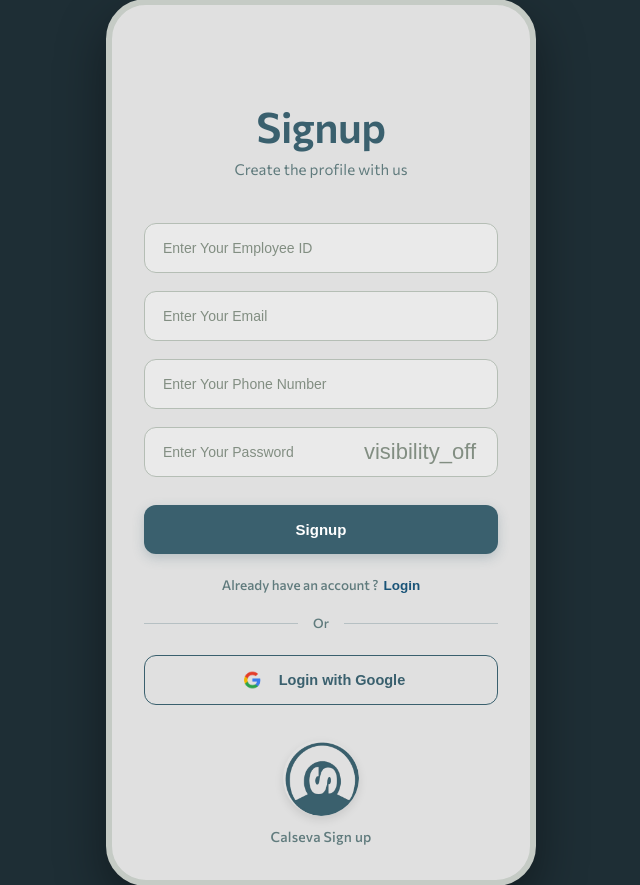
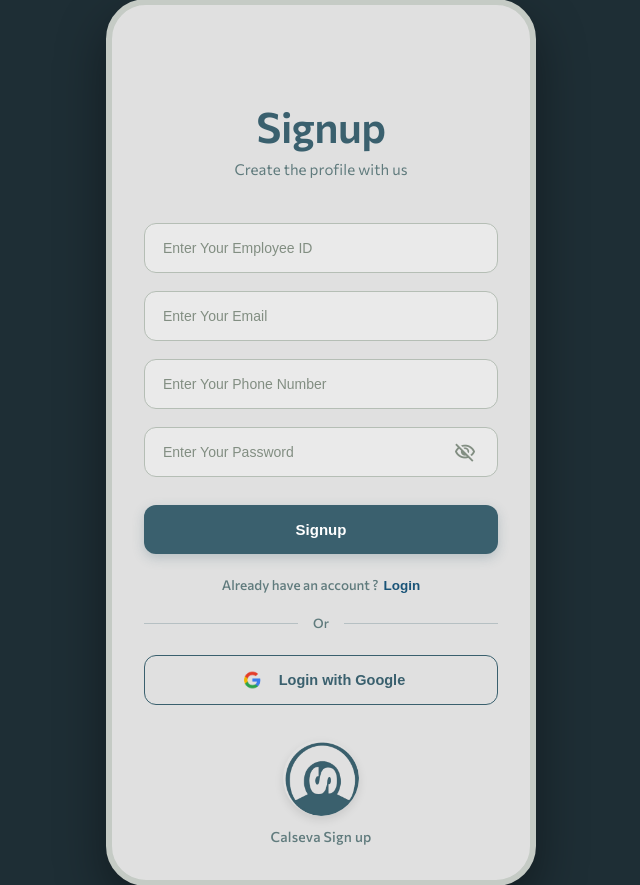
Before and after one commit to parthongit89/CalsevaV2, a Flask app: page /cal-signup/cal-signup.html in a window 1280 px wide. Shown: the part 21-906 px from the top of the page, without its empty margins (319-959 px from the left). Run offline with Flask 3, Linux system fonts and the light colour scheme; some web fonts are replaced.

Commit message:
Inject font-family property into material-symbols-outlined class selectors on all 14 pages

```diff
--- a/templates/cal-signup/cal-signup.html
+++ b/templates/cal-signup/cal-signup.html
@@ -179,6 +179,8 @@
     }
 
     .material-symbols-outlined {
+      font-family: 'Material Symbols Outlined';
+
       font-variation-settings:
       'FILL' 0,
       'wght' 400,
--- a/templates/cali-report/cali-report.html
+++ b/templates/cali-report/cali-report.html
@@ -133,6 +133,8 @@
     }
 
     .back-btn .material-symbols-outlined {
+      font-family: 'Material Symbols Outlined';
+
       font-size: 26px;
     }
 
@@ -180,6 +182,8 @@
     }
 
     .action-icon-btn .material-symbols-outlined {
+      font-family: 'Material Symbols Outlined';
+
       font-size: 24px;
     }
 
@@ -263,6 +267,8 @@
     }
 
     .step-title .material-symbols-outlined {
+      font-family: 'Material Symbols Outlined';
+
       font-size: 20px;
       transition: transform 0.3s ease;
     }
--- a/templates/caliprofile-pages/guidelines.html
+++ b/templates/caliprofile-pages/guidelines.html
@@ -130,6 +130,8 @@
     }
 
     .back-btn .material-symbols-outlined {
+      font-family: 'Material Symbols Outlined';
+
       font-size: 26px;
     }
 
@@ -171,6 +173,8 @@
     }
 
     .logout-btn .material-symbols-outlined {
+      font-family: 'Material Symbols Outlined';
+
       font-size: 26px;
     }
 
--- a/templates/caliprofile-pages/privacy.html
+++ b/templates/caliprofile-pages/privacy.html
@@ -130,6 +130,8 @@
     }
 
     .back-btn .material-symbols-outlined {
+      font-family: 'Material Symbols Outlined';
+
       font-size: 26px;
     }
 
@@ -171,6 +173,8 @@
     }
 
     .logout-btn .material-symbols-outlined {
+      font-family: 'Material Symbols Outlined';
+
       font-size: 26px;
     }
 
--- a/templates/caliprofile-pages/settings.html
+++ b/templates/caliprofile-pages/settings.html
@@ -135,6 +135,8 @@
     }
 
     .back-btn .material-symbols-outlined {
+      font-family: 'Material Symbols Outlined';
+
       font-size: 26px;
     }
 
@@ -176,6 +178,8 @@
     }
 
     .logout-btn .material-symbols-outlined {
+      font-family: 'Material Symbols Outlined';
+
       font-size: 26px;
     }
 
--- a/templates/caliprofile-pages/support.html
+++ b/templates/caliprofile-pages/support.html
@@ -133,6 +133,8 @@
     }
 
     .back-btn .material-symbols-outlined {
+      font-family: 'Material Symbols Outlined';
+
       font-size: 26px;
     }
 
@@ -174,6 +176,8 @@
     }
 
     .logout-btn .material-symbols-outlined {
+      font-family: 'Material Symbols Outlined';
+
       font-size: 26px;
     }
 
@@ -354,6 +358,8 @@
     }
 
     .contact-circle-btn .material-symbols-outlined {
+      font-family: 'Material Symbols Outlined';
+
       font-size: 21px;
     }
 
--- a/templates/caliprofile-pages/terms.html
+++ b/templates/caliprofile-pages/terms.html
@@ -130,6 +130,8 @@
     }
 
     .back-btn .material-symbols-outlined {
+      font-family: 'Material Symbols Outlined';
+
       font-size: 26px;
     }
 
@@ -171,6 +173,8 @@
     }
 
     .logout-btn .material-symbols-outlined {
+      font-family: 'Material Symbols Outlined';
+
       font-size: 26px;
     }
 
--- a/templates/caliprofile/caliprofile.html
+++ b/templates/caliprofile/caliprofile.html
@@ -143,6 +143,8 @@
     }
 
     .logout-btn .material-symbols-outlined {
+      font-family: 'Material Symbols Outlined';
+
       font-size: 28px;
     }
 
@@ -195,6 +197,8 @@
     }
 
     .avatar-circle .material-symbols-outlined {
+      font-family: 'Material Symbols Outlined';
+
       font-size: 28px;
       color: #728082;
       font-variation-settings: 'wght' 300;
--- a/templates/home/home.html
+++ b/templates/home/home.html
@@ -23,6 +23,8 @@
     }
 
     .material-symbols-outlined {
+      font-family: 'Material Symbols Outlined';
+
       font-variation-settings:
       'FILL' 0,
       'wght' 400,
@@ -174,6 +176,8 @@
     }
 
     .bell-btn .material-symbols-outlined {
+      font-family: 'Material Symbols Outlined';
+
       font-size: 24px;
     }
 
--- a/templates/tutorial/tutorial.html
+++ b/templates/tutorial/tutorial.html
@@ -135,6 +135,8 @@
     }
 
     .back-btn .material-symbols-outlined {
+      font-family: 'Material Symbols Outlined';
+
       font-size: 26px;
     }
 
@@ -176,6 +178,8 @@
     }
 
     .logout-btn .material-symbols-outlined {
+      font-family: 'Material Symbols Outlined';
+
       font-size: 26px;
     }
 
```
Also changed, not shown: templates/cali-reports-data/cali-reports-data.html (+12 -0 lines), templates/schedule-work/schedule-work.html (+10 -0 lines).
